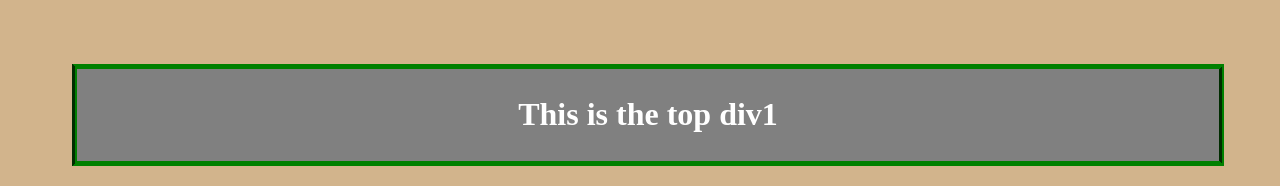
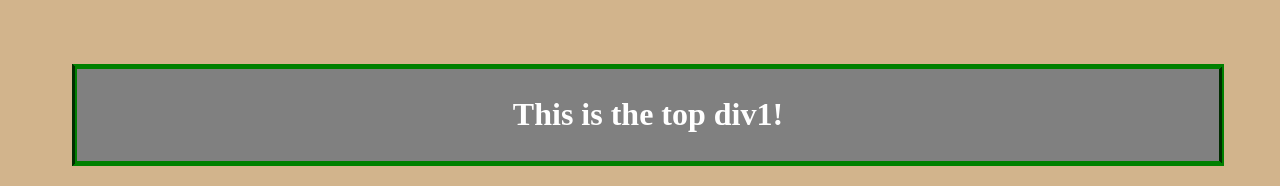
Before and after one commit to mm-killjoyyy/netart, a plain HTML site: page index.html in a window 1280 px wide. Shown: the top 186 px of the page. Drawn offline with Linux system fonts and the light colour scheme.

Commit message:
Update index.html

```diff
--- a/index.html
+++ b/index.html
@@ -9,7 +9,7 @@
 
     <body>
         <div id="div1">
-          <h1> This is the top div1</h>
+          <h1> This is the top div1!</h>
         </div>
 
         <div id="div2">
```
